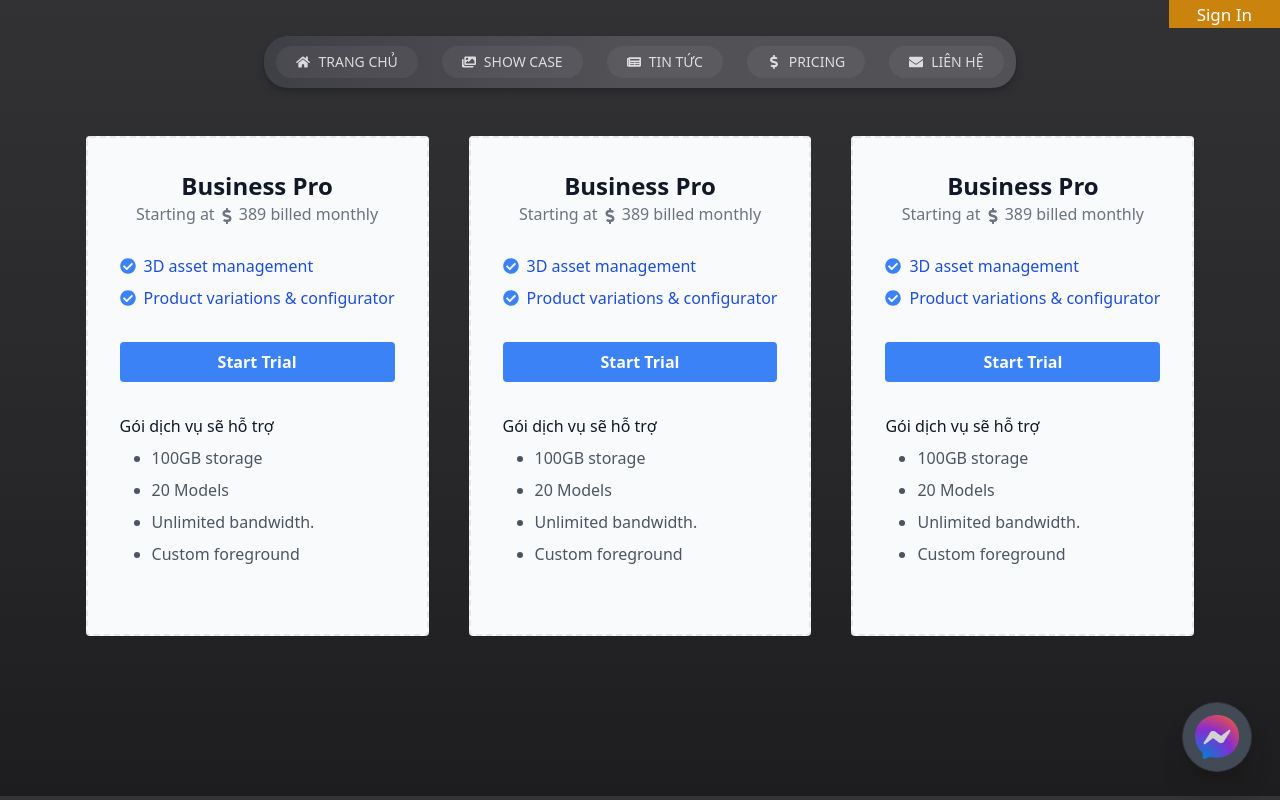
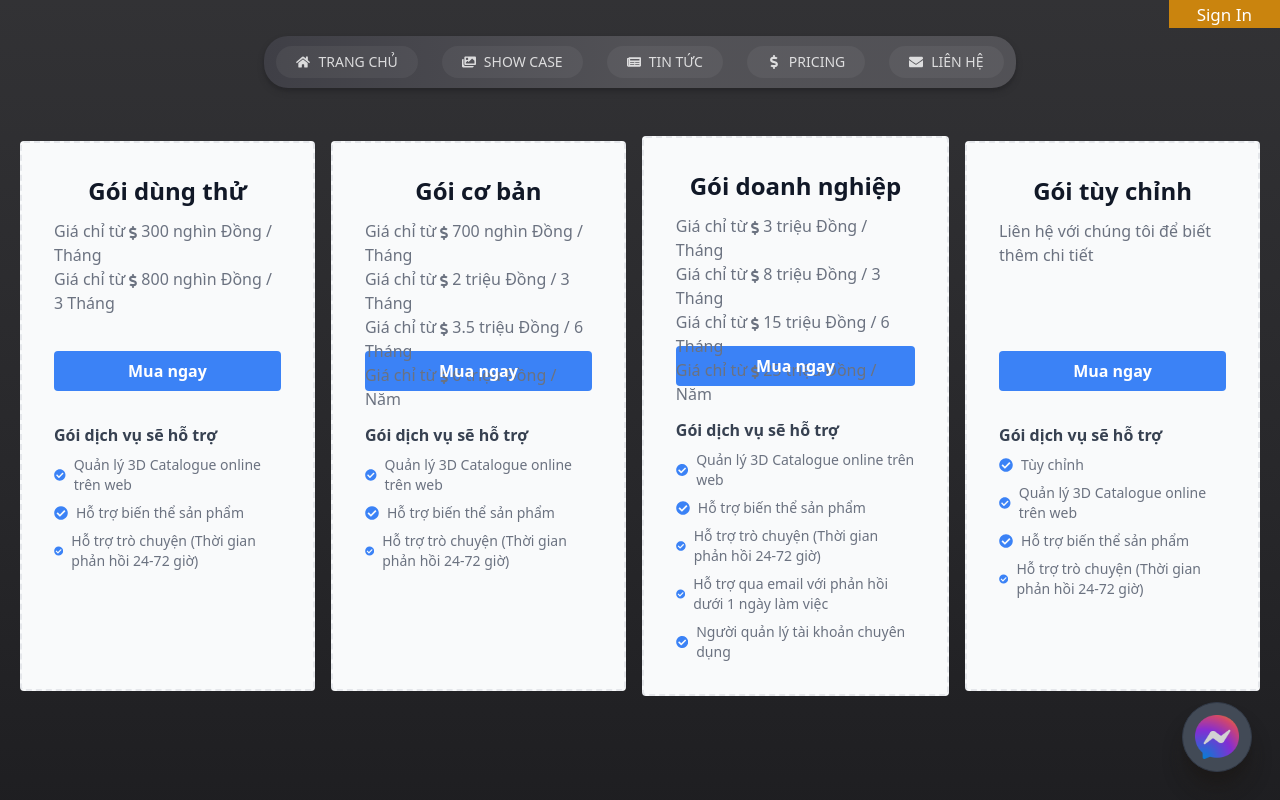
Before and after one commit to namke-dev/ThreeD-Catalog, a Next.js app: page /pricing in a window 1280 px wide. Shown: the top 800 px of the page. Built offline with nearby package versions, Linux system fonts and the light colour scheme; no server answers.

Commit message:
Update Billing page

```diff
--- a/src/components/layouts/PricingCard.jsx
+++ b/src/components/layouts/PricingCard.jsx
@@ -1,47 +1,66 @@
-import Link from "next/link";
 import React from "react";
 import { FaCheckCircle, FaDollarSign } from "react-icons/fa";
 
-function PricingCard() {
+function PricingCard({ pack }) {
   return (
     <div
-      className="max-w-[400px] min-h-[500px] bg-gray-50 border-2 border-dashed rounded hover:shadow-xl hover:scale-105
-    p-8
-    transition-all"
+      className="min-w-[280px] max-w-[400px] min-h-[550px] bg-gray-50 border-2 border-dashed rounded hover:shadow-xl hover:scale-105
+      p-8
+      transition-all"
     >
-      <div className="flex flex-col justify-between items-center mb-4">
+      <div className="flex flex-col mb-4 h-[9rem]">
         {/* Header */}
-        <h2 className="text-2xl font-bold">Business Pro</h2>
-        <p className="text-gray-500 pb-3">
-          Starting at <FaDollarSign className="inline mr-1" />
-          389 billed monthly
-        </p>
+        <h2 className="text-2xl font-bold pb-3 text-center">{pack.title}</h2>
+        {pack.priceMonth && (
+          <p className="text-gray-500 ">
+            Giá chỉ từ
+            <FaDollarSign className="inline h-3.5" />
+            {pack.priceMonth} / Tháng
+          </p>
+        )}
+        {pack.price3Months && (
+          <p className="text-gray-500 ">
+            Giá chỉ từ
+            <FaDollarSign className="inline h-3.5" />
+            {pack.price3Months} / 3 Tháng
+          </p>
+        )}
+        {pack.price6Months && (
+          <p className="text-gray-500 ">
+            Giá chỉ từ
+            <FaDollarSign className="inline h-3.5" />
+            {pack.price6Months} / 6 Tháng
+          </p>
+        )}
+        {pack.priceYear && (
+          <p className="text-gray-500 ">
+            Giá chỉ từ
+            <FaDollarSign className="inline h-3.5" />
+            {pack.priceYear} / Năm
+          </p>
+        )}
+        {pack.priceSpecial && (
+          <p className="text-gray-500 ">
+            Liên hệ với chúng tôi để biết thêm chi tiết
+          </p>
+        )}
       </div>
-      <ul className="list-none space-y-2 text-blue-700">
+      <a href="/billing" title="Go to payment">
+        <div className="text-center my-8 bg-blue-500 hover:bg-blue-700 w-full text-white font-bold py-2 px-4 rounded">
+          Mua ngay
+        </div>
+      </a>
+      <p className="text-gray-700 mb-2 font-semibold">Gói dịch vụ sẽ hỗ trợ</p>
+      <ul className="list-none space-y-2 text-gray-500">
         {/* Feature list */}
-        <li className="flex items-center">
-          <FaCheckCircle className="mr-2 text-blue-500" />
-          <span>3D asset management</span>
-        </li>
-        <li className="flex items-center">
-          <FaCheckCircle className="mr-2 text-blue-500" />
-          <span>Product variations & configurator</span>
-        </li>
+        {pack.includeService &&
+          pack.includeService.map((service, index) => (
+            <li key={index} className="flex items-center text-sm ">
+              <FaCheckCircle className="mr-2 text-blue-500" />
+              <span>{service}</span>
+            </li>
+          ))}
       </ul>
-      <Link title="Go to payment" href="/billing">
-        <div className="text-center my-8 bg-blue-500 hover:bg-blue-700 w-full text-white font-bold py-2 px-4 rounded">
-          Start Trial
-        </div>
-      </Link>
-      <div className="mt-4">
-        <p className="text-gray-900 mb-2">Gói dịch vụ sẽ hỗ trợ</p>
-        <ul className="text-gray-600 list-disc space-y-2 pl-8">
-          <li>100GB storage</li>
-          <li>20 Models</li>
-          <li>Unlimited bandwidth.</li>
-          <li>Custom foreground</li>
-        </ul>
-      </div>
     </div>
   );
 }
--- /dev/null
+++ b/src/data/service_pack_data.js
@@ -0,0 +1,54 @@
+export const SERVICE_PACK = [
+  {
+    title: "Gói dùng thử",
+    priceMonth: "300 nghìn Đồng",
+    price3Months: "800 nghìn Đồng",
+    price6Months: "",
+    priceYear: "",
+    includeService: [
+      "Quản lý 3D Catalogue online trên web",
+      "Hỗ trợ biến thể sản phẩm",
+      "Hỗ trợ trò chuyện (Thời gian phản hồi 24-72 giờ)",
+    ],
+    numberOfModel: "2",
+  },
+  {
+    title: "Gói cơ bản",
+    priceMonth: "700 nghìn Đồng",
+    price3Months: "2 triệu Đồng",
+    price6Months: "3.5 triệu Đồng",
+    priceYear: "6 triệu Đồng",
+    includeService: [
+      "Quản lý 3D Catalogue online trên web",
+      "Hỗ trợ biến thể sản phẩm",
+      "Hỗ trợ trò chuyện (Thời gian phản hồi 24-72 giờ)",
+    ],
+    numberOfModel: "10",
+  },
+  {
+    title: "Gói doanh nghiệp",
+    priceMonth: "3 triệu Đồng",
+    price3Months: "8 triệu Đồng",
+    price6Months: "15 triệu Đồng",
+    priceYear: "25 triệu Đồng",
+    includeService: [
+      "Quản lý 3D Catalogue online trên web",
+      "Hỗ trợ biến thể sản phẩm",
+      "Hỗ trợ trò chuyện (Thời gian phản hồi 24-72 giờ)",
+      "Hỗ trợ qua email với phản hồi dưới 1 ngày làm việc",
+      "Người quản lý tài khoản chuyên dụng",
+    ],
+    numberOfModel: "50",
+  },
+  {
+    title: "Gói tùy chỉnh",
+    priceSpecial: "Liên hệ",
+    includeService: [
+      "Tùy chỉnh",
+      "Quản lý 3D Catalogue online trên web",
+      "Hỗ trợ biến thể sản phẩm",
+      "Hỗ trợ trò chuyện (Thời gian phản hồi 24-72 giờ)",
+    ],
+    numberOfModel: "",
+  },
+];
--- a/src/pages/pricing.js
+++ b/src/pages/pricing.js
@@ -2,6 +2,7 @@ import React from "react";
 import Layout from "@/components/layouts/Layout";
 import HomePageCart from "@/components/layouts/HomePageCart";
 import PricingCard from "@/components/layouts/PricingCard";
+import { SERVICE_PACK } from "@/data/service_pack_data";
 
 export default function Pricing() {
   return (
@@ -9,11 +10,11 @@ export default function Pricing() {
       <HomePageCart
         className="max-w-[1400px] mx-auto
         relative z-10 text-gray-900 m-14 !pt-10 -mb-52 !pb-72
-        flex flex-row gap-10 items-center justify-center"
+        flex flex-row md:gap-4 items-center justify-center"
       >
-        <PricingCard />
-        <PricingCard />
-        <PricingCard />
+        {SERVICE_PACK.map((pack, index) => (
+          <PricingCard key={index} pack={pack} />
+        ))}
       </HomePageCart>
     </Layout>
   );
```
Also changed, not shown: src/pages/billing.js (+45 -80 lines).
